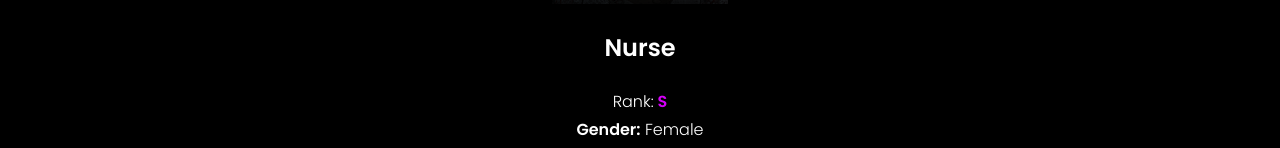
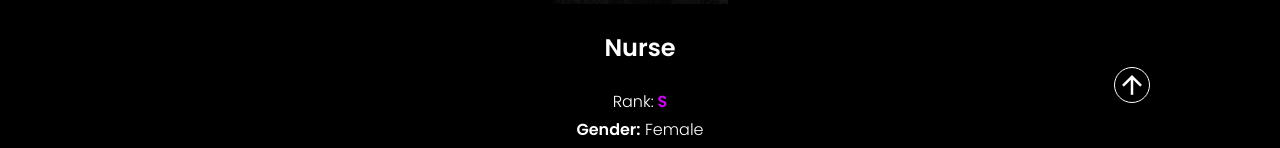
Before and after one commit to manidavilay/deadbydaylight, a Nuxt app: page /killers in a window 1280 px wide. Shown: the part 647-795 px from the top of the page. Built offline with nearby package versions, Linux system fonts and the light colour scheme.

Commit message:
add scroll up btn

```diff
--- a/components/UI/BaseList.vue
+++ b/components/UI/BaseList.vue
@@ -4,8 +4,28 @@
             <slot name="title"></slot>
         </h1>
         <slot name="content"></slot>
+        <v-btn fixed icon class="list__scroll-up" @click="scrollToTop()">
+          <v-icon size="30px" class="pa-2">
+            {{ scrollUp }}
+          </v-icon>
+        </v-btn>
     </section>
 </template>
+
+<script>
+export default {
+  data() {
+    return {
+      scrollUp: "mdi-arrow-up",
+    }
+  },
+  methods: {
+    scrollToTop() {
+      window.scrollTo(0,0)
+    }
+  }
+}
+</script>
 
 <style lang="scss">
 .list {
@@ -22,5 +42,19 @@
       font-size: 30px;
     }
   }
+
+  &__scroll-up {
+    bottom: 50px;
+    right: 130px;
+    border: 1px solid #FFFFFF;
+
+    @media all and (max-width: 960px) {
+      right: 70px;
+    }
+
+    @media all and (max-width: 600px) {
+      right: 15px;
+    }
+  }
 }
 </style>
--- a/pages/killers.vue
+++ b/pages/killers.vue
@@ -21,7 +21,7 @@ export default {
   },
   data() {
     return {
-      killers
+      killers,
     };
   },
 };
```
